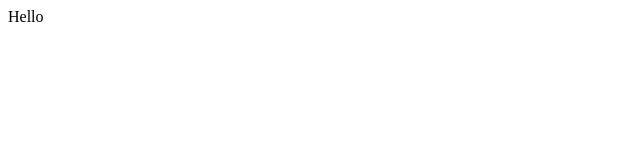
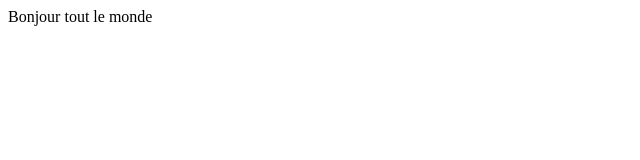
Before and after one commit to Yl4nnbis/AP3, a plain HTML site: page index.html in a window 1280 px wide. Shown: the whole page, without its empty margins (0-640 px from the left). Drawn offline with Linux system fonts and the light colour scheme.

Commit message:
Update index.html

```diff
--- a/index.html
+++ b/index.html
@@ -1,5 +1,5 @@
 <html>
 <head>
 </head>
-<body>Hello</body>
+<body>Bonjour tout le monde</body>
 </html>
```
